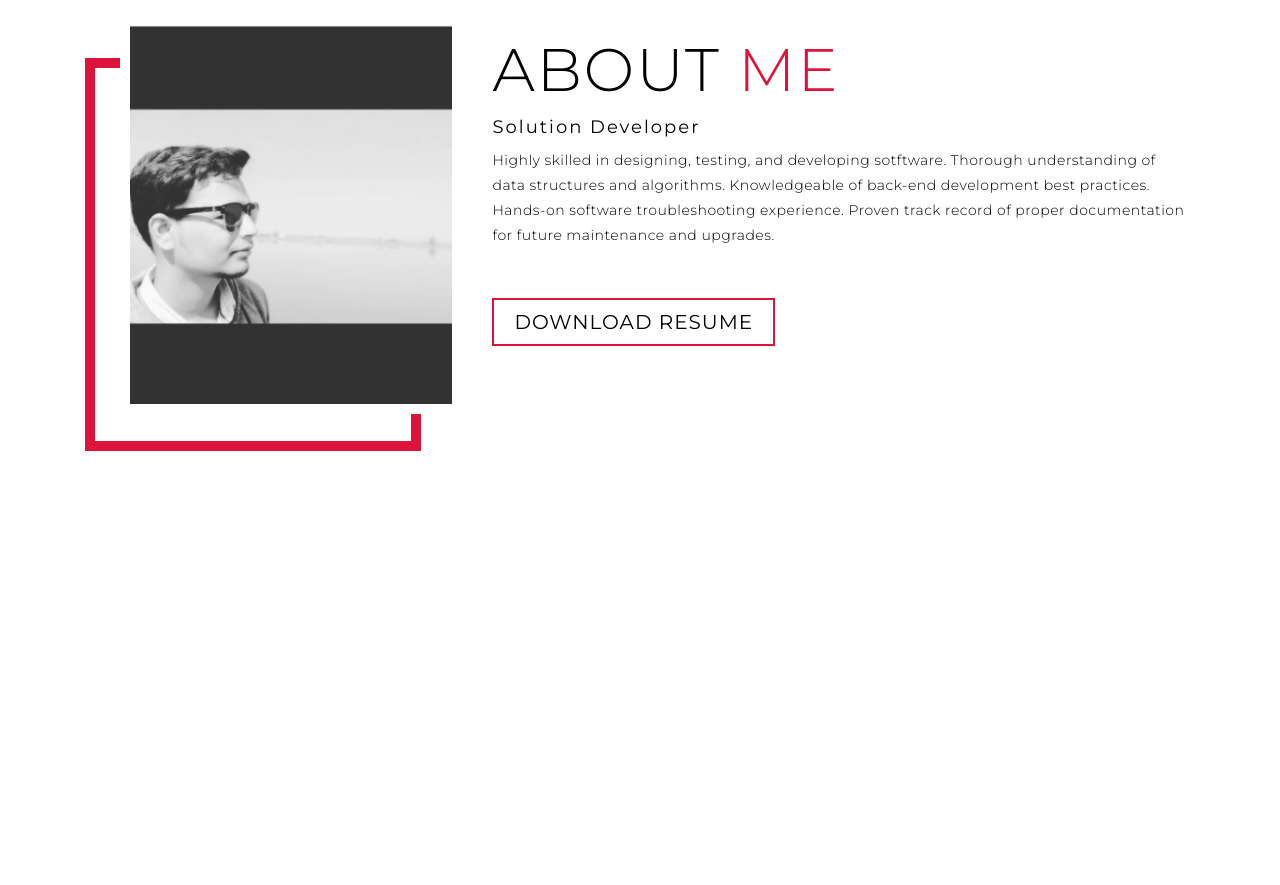
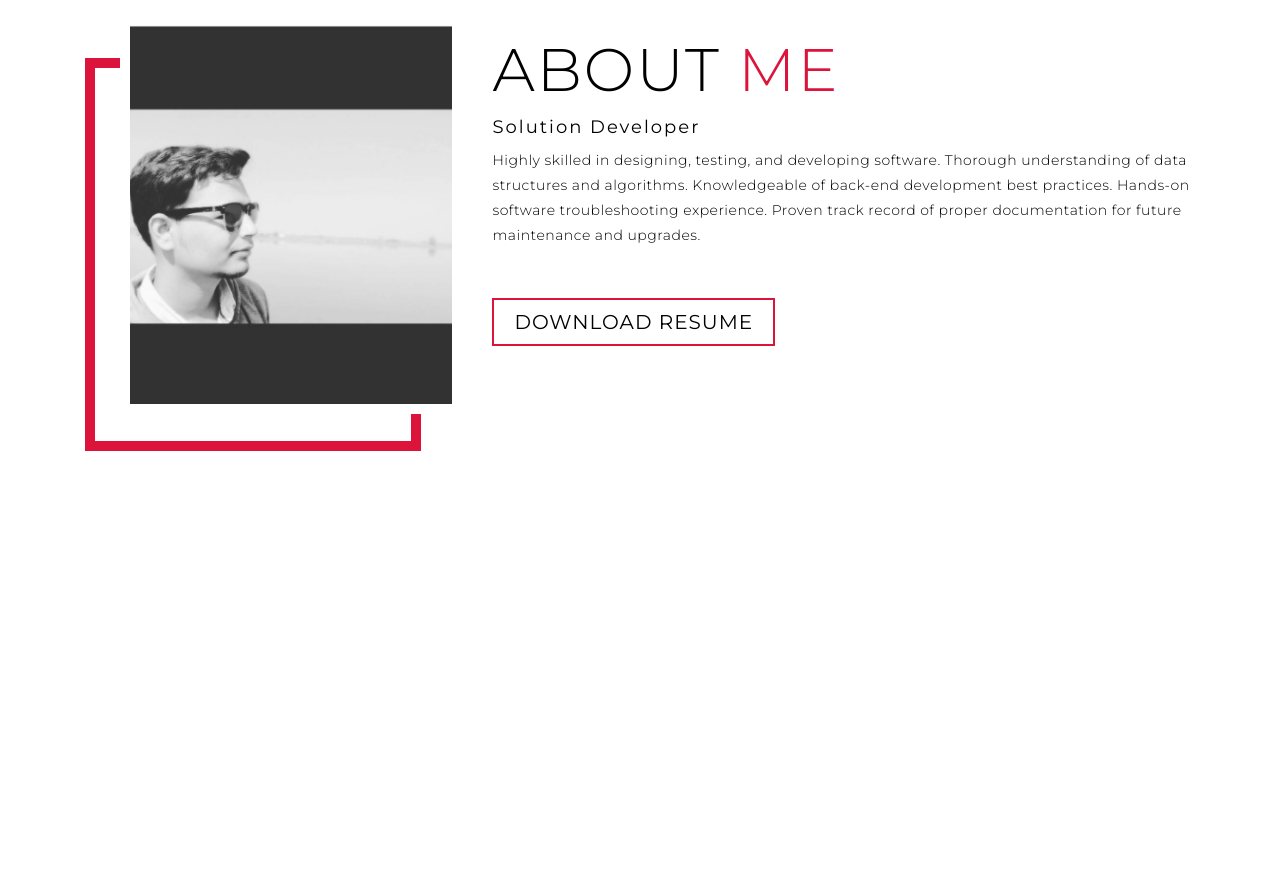
Before and after one commit to RahulKulhade/RahulKulhade.github.io, a plain HTML site: page index.html in a window 1280 px wide. Shown: the part 4354-5239 px from the top of the page. Drawn offline with Linux system fonts and the light colour scheme.

Commit message:
Update index.html

```diff
--- a/index.html
+++ b/index.html
@@ -174,7 +174,7 @@
       <div class="col-right">
         <h1 class="section-title">About <span>me</span></h1>
         <h2>Solution Developer</h2>
-        <p>Highly skilled in designing, testing, and developing sotftware.
+        <p>Highly skilled in designing, testing, and developing software.
           Thorough understanding of data structures and algorithms.
           Knowledgeable of back-end development best practices.
           Hands-on software troubleshooting experience.
```
